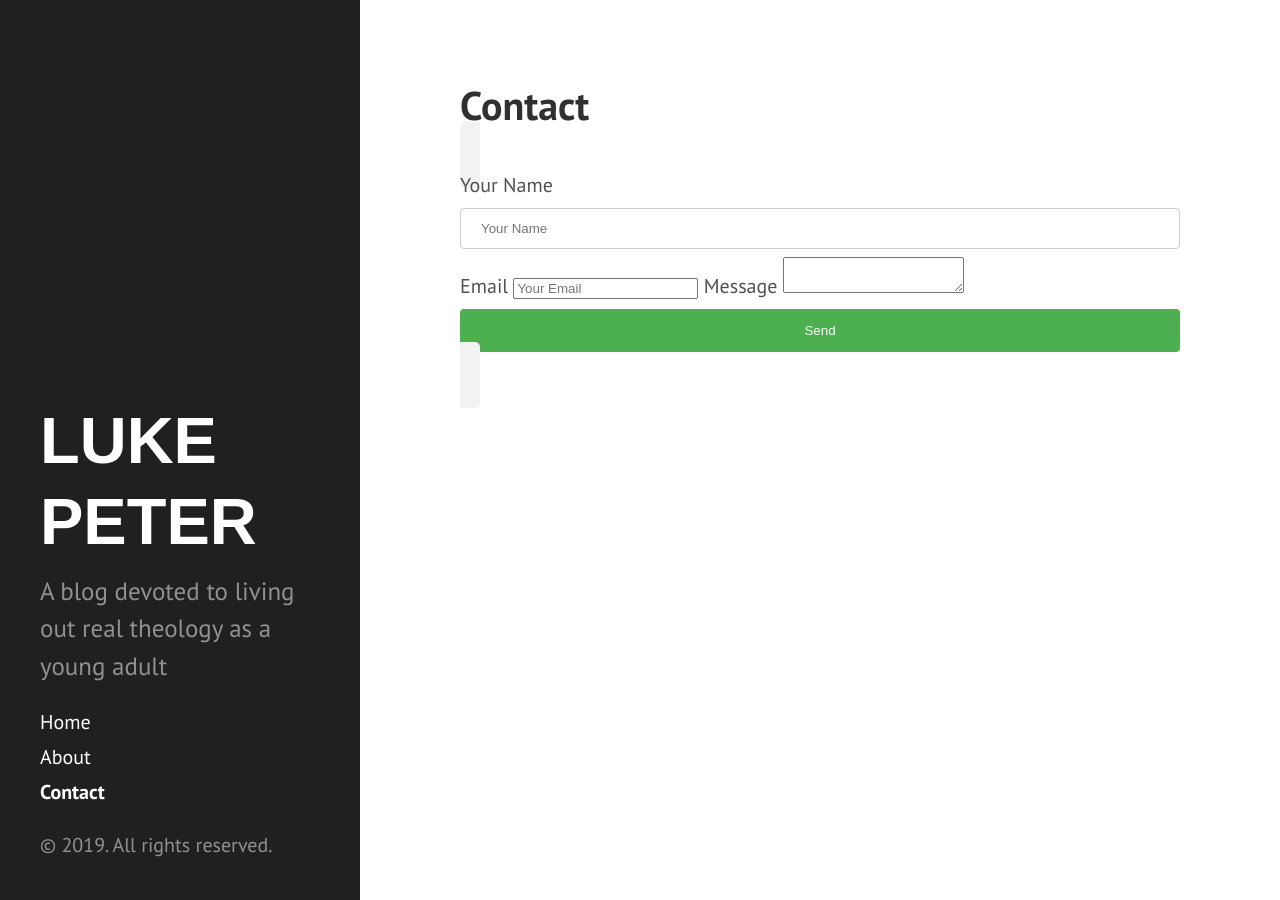
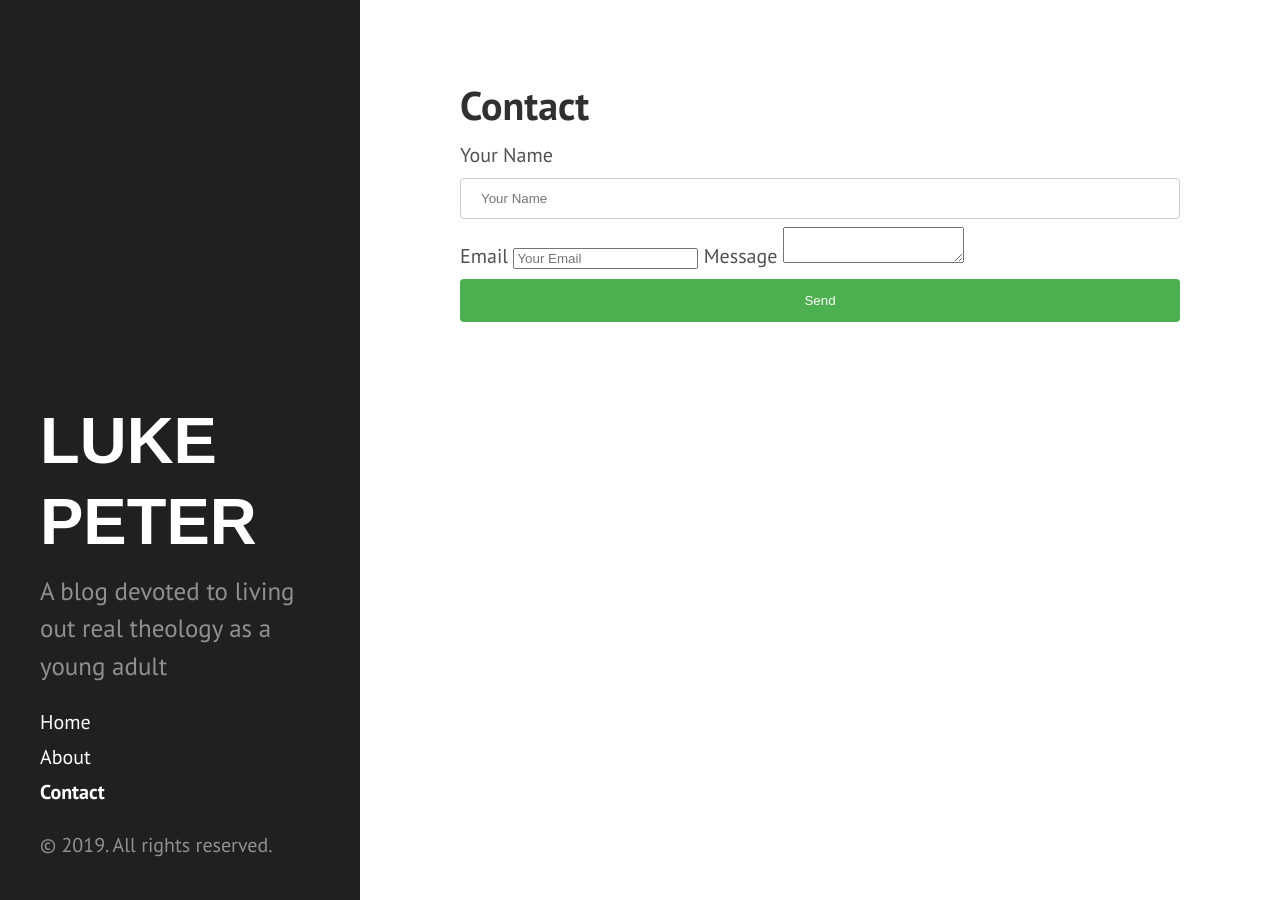
Before and after one commit to lpg0/lukepeter, a Jekyll site: the page built from docs/contact.md, in a window 1280 px wide. Built offline with Jekyll 4.4.1, drawn with Linux system fonts in a browser that asks for light colours; some web fonts are replaced.

Commit message:
Update hyde.css

```diff
--- a/docs/public/css/hyde.css
+++ b/docs/public/css/hyde.css
@@ -77,12 +77,6 @@ input[type=submit] {
 
 input[type=submit]:hover {
   background-color: #45a049;
-}
-
-contactdiv {
-  border-radius: 5px;
-  background-color: #f2f2f2;
-  padding: 20px;
 }
 
 .sidebar {
```
